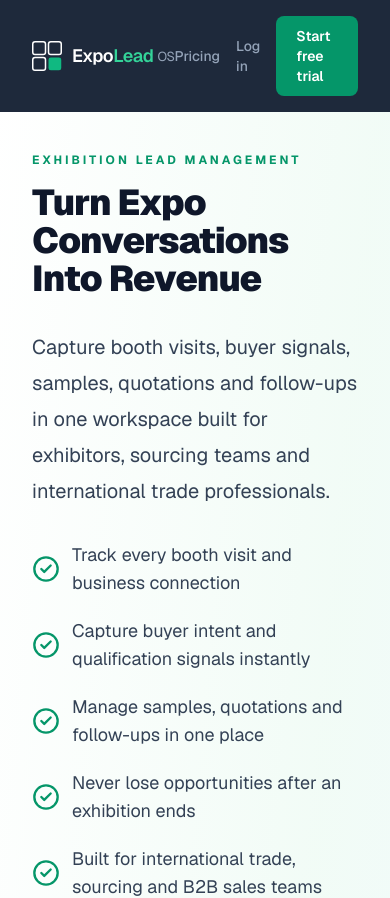
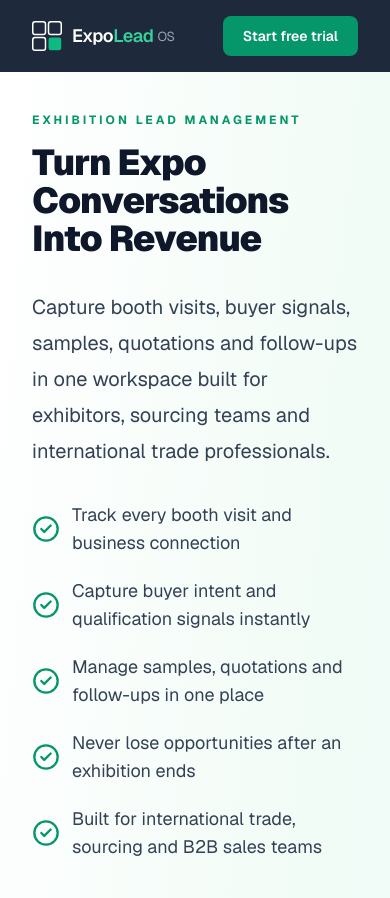
Before and after one commit to tradesoil-dev/expolead-os, a Next.js app: page / in a window 390 px wide. Shown: the top 898 px of the page. Built offline with nearby package versions, Linux system fonts and the light colour scheme.

Commit message:
Hide Pricing and Log in links on mobile nav to prevent crowding

```diff
--- a/app/page.tsx
+++ b/app/page.tsx
@@ -29,14 +29,14 @@ export default function HomePage() {
         <div className="flex items-center gap-4">
           <Link
             href="/pricing"
-            className="text-sm font-medium text-slate-400 hover:text-white transition-colors"
+            className="hidden sm:block text-sm font-medium text-slate-400 hover:text-white transition-colors"
           >
             Pricing
           </Link>
 
           <Link
             href="/login"
-            className="text-sm font-medium text-slate-400 hover:text-white transition-colors"
+            className="hidden sm:block text-sm font-medium text-slate-400 hover:text-white transition-colors"
           >
             Log in
           </Link>
```
